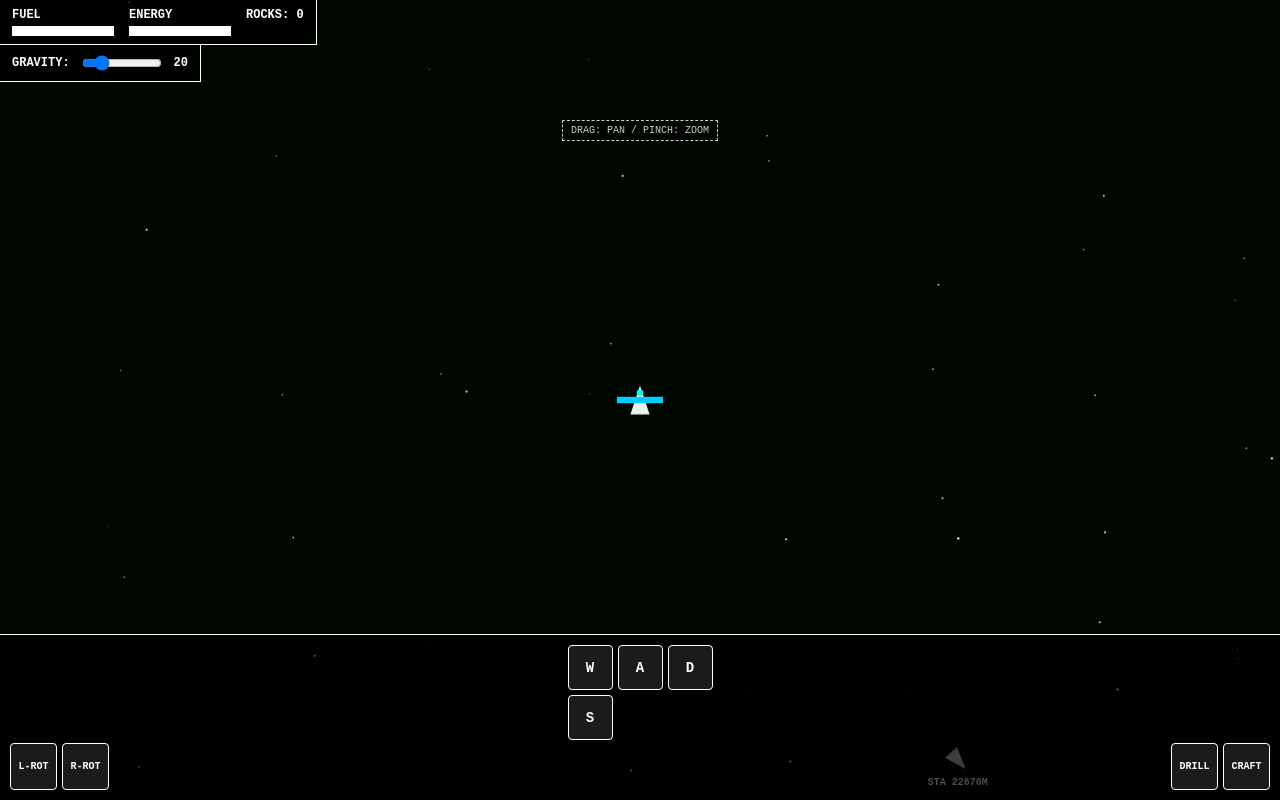
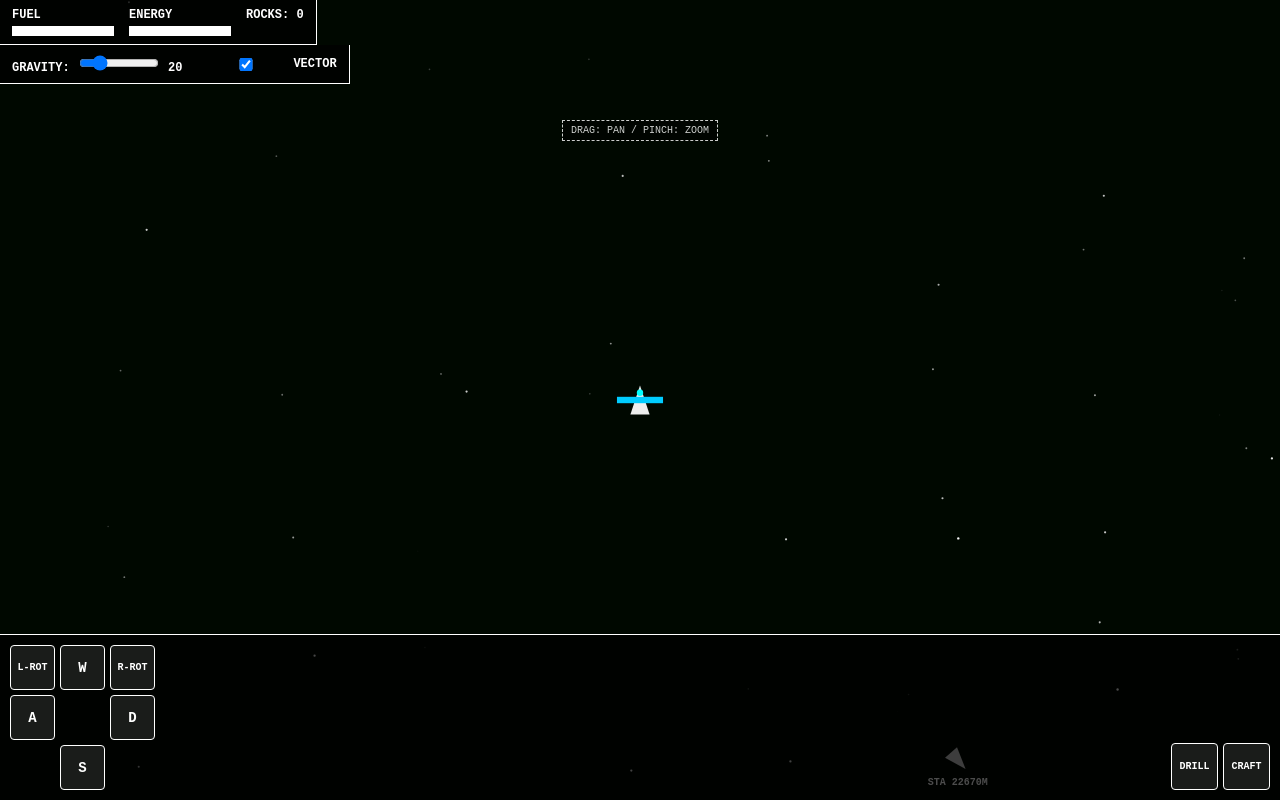
Before and after one commit to wak-shogo/space-exploration, a plain HTML site: page index.html in a window 1280 px wide. Drawn offline with Linux system fonts and the light colour scheme.

Commit message:
Publish from discord-cli-bridge

```diff
--- a/index.html
+++ b/index.html
@@ -26,6 +26,12 @@
   .d-pad { display: grid; grid-template-columns: 45px 45px 45px; grid-template-rows: 45px 45px 45px; gap: 5px; }
   .btn { background: rgba(255,255,255,0.1); border: 1px solid var(--hud); color: var(--hud); display: flex; justify-content: center; align-items: center; font-size: 14px; cursor: pointer; touch-action: manipulation; font-weight: bold; text-transform: uppercase; border-radius: 4px; }
   .btn:active, .btn.active { background: rgba(255, 255, 255, 0.4); }
+  .btn.up { grid-column: 2; grid-row: 1; }
+  .btn.left { grid-column: 1; grid-row: 2; }
+  .btn.right { grid-column: 3; grid-row: 2; }
+  .btn.down { grid-column: 2; grid-row: 3; }
+  .btn.rotl { grid-column: 1; grid-row: 1; font-size: 10px; }
+  .btn.rotr { grid-column: 3; grid-row: 1; font-size: 10px; }
   .action-btn { width: 45px; height: 45px; font-size: 10px; text-align: center; }
   #messages { position: absolute; top: 50%; left: 50%; transform: translate(-50%, -50%); text-align: center; font-size: 16px; pointer-events: none; transition: opacity 0.5s; opacity: 0; background: rgba(0, 0, 0, 0.9); border: 1px solid var(--hud); padding: 10px 20px; text-transform: uppercase; }
   #hint { position: absolute; top: 120px; left: 50%; transform: translateX(-50%); font-size: 10px; opacity: 0.8; pointer-events: none; background: rgba(0, 0, 0, 0.6); padding: 4px 8px; border: 1px dashed var(--hud); text-transform: uppercase; }
@@ -59,18 +65,19 @@
       <div id="camera-reset" onclick="resetCamera()">RESET CAM</div>
     </div>
     <div id="gravity-debug">
-      GRAVITY: <input type="range" id="gravity-slider" min="0" max="100" value="20" oninput="G = parseFloat(this.value); document.getElementById('g-val').innerText = G;"> <span id="g-val">20</span>
+      <div>GRAVITY: <input type="range" id="gravity-slider" min="0" max="100" value="20" oninput="G = parseFloat(this.value); document.getElementById('g-val').innerText = G;"> <span id="g-val">20</span></div>
+      <label style="cursor: pointer; display: flex; align-items: center; gap: 4px; margin-left: 10px;">
+        <input type="checkbox" id="vector-toggle" checked onchange="showVector = this.checked"> VECTOR
+      </label>
     </div>
   </div>
   <div id="hint">DRAG: PAN / PINCH: ZOOM</div>
   <div id="messages">Message</div>
   <div id="bottom-controls">
-    <div class="control-group">
-      <div class="btn action-btn" id="btn-rotl">L-ROT</div>
-      <div class="btn action-btn" id="btn-rotr">R-ROT</div>
-    </div>
     <div class="d-pad">
+      <div class="btn rotl" id="btn-rotl">L-ROT</div>
       <div class="btn up" id="btn-up">W</div>
+      <div class="btn rotr" id="btn-rotr">R-ROT</div>
       <div class="btn left" id="btn-left">A</div>
       <div class="btn right" id="btn-right">D</div>
       <div class="btn down" id="btn-down">S</div>
@@ -99,6 +106,7 @@ setTimeout(() => { document.getElementById('hint').style.display = 'none'; }, 80
 
 const input = { up:false, down:false, left:false, right:false, rotL:false, rotR:false, drill:false };
 const camera = { offsetX: 0, offsetY: 0, zoom: 0.8, isDetached: false };
+let showVector = true;
 
 function setupButton(id, key) {
   const el = document.getElementById(id);
@@ -236,7 +244,7 @@ function generateChunksAround(x, y) {
               const orbitRadius = starR + 1200 + p * 2500 + random() * 1500;
               const pR = 100 + random() * 250;
               const pMass = pR * pR * 0.8;
-              const orbitSpeed = (random() > 0.5 ? 1 : -1) * (150 / Math.sqrt(orbitRadius));
+              const orbitSpeed = (random() > 0.5 ? 1 : -1) * (2 * Math.PI / (300 + random() * 100));
               const orbitAngle = random() * Math.PI * 2;
               const pColor = `hsl(${random()*360}, ${40+random()*30}%, ${30+random()*20}%)`;
               const planet = { x: 0, y: 0, r: pR, mass: pMass, type: 'planet', orbitCenter: star, orbitRadius, orbitSpeed, orbitAngle, color: pColor };
@@ -247,7 +255,7 @@ function generateChunksAround(x, y) {
                  const mOrbitRadius = pR + 150 + m * 300 + random() * 150;
                  const mR = 30 + random() * 40;
                  const mMass = mR * mR * 0.5;
-                 const mOrbitSpeed = (random() > 0.5 ? 1 : -1) * (200 / Math.sqrt(mOrbitRadius));
+                 const mOrbitSpeed = (random() > 0.5 ? 1 : -1) * (2 * Math.PI / (60 + random() * 60));
                  const mOrbitAngle = random() * Math.PI * 2;
                  const mColor = `hsl(${random()*360}, ${10+random()*20}%, ${40+random()*20}%)`;
                  const moon = { x: 0, y: 0, r: mR, mass: mMass, type: 'moon', orbitCenter: planet, orbitRadius: mOrbitRadius, orbitSpeed: mOrbitSpeed, orbitAngle: mOrbitAngle, color: mColor };
@@ -485,7 +493,18 @@ function draw() {
   ctx.globalAlpha = 1;
 
   ctx.save();
-  ctx.translate(ship.x, ship.y); ctx.rotate(ship.rotation);
+  ctx.translate(ship.x, ship.y);
+
+  if (showVector && (Math.abs(ship.vx) > 0.1 || Math.abs(ship.vy) > 0.1)) {
+    ctx.strokeStyle = 'rgba(0, 255, 0, 0.8)';
+    ctx.lineWidth = 2 / camera.zoom;
+    ctx.beginPath();
+    ctx.moveTo(0, 0);
+    ctx.lineTo(ship.vx, ship.vy);
+    ctx.stroke();
+  }
+
+  ctx.rotate(ship.rotation);
 
   if(input.drill && ship.energy > 10) {
     ctx.fillStyle = 'rgba(255, 50, 50, 0.6)'; ctx.beginPath();
```
